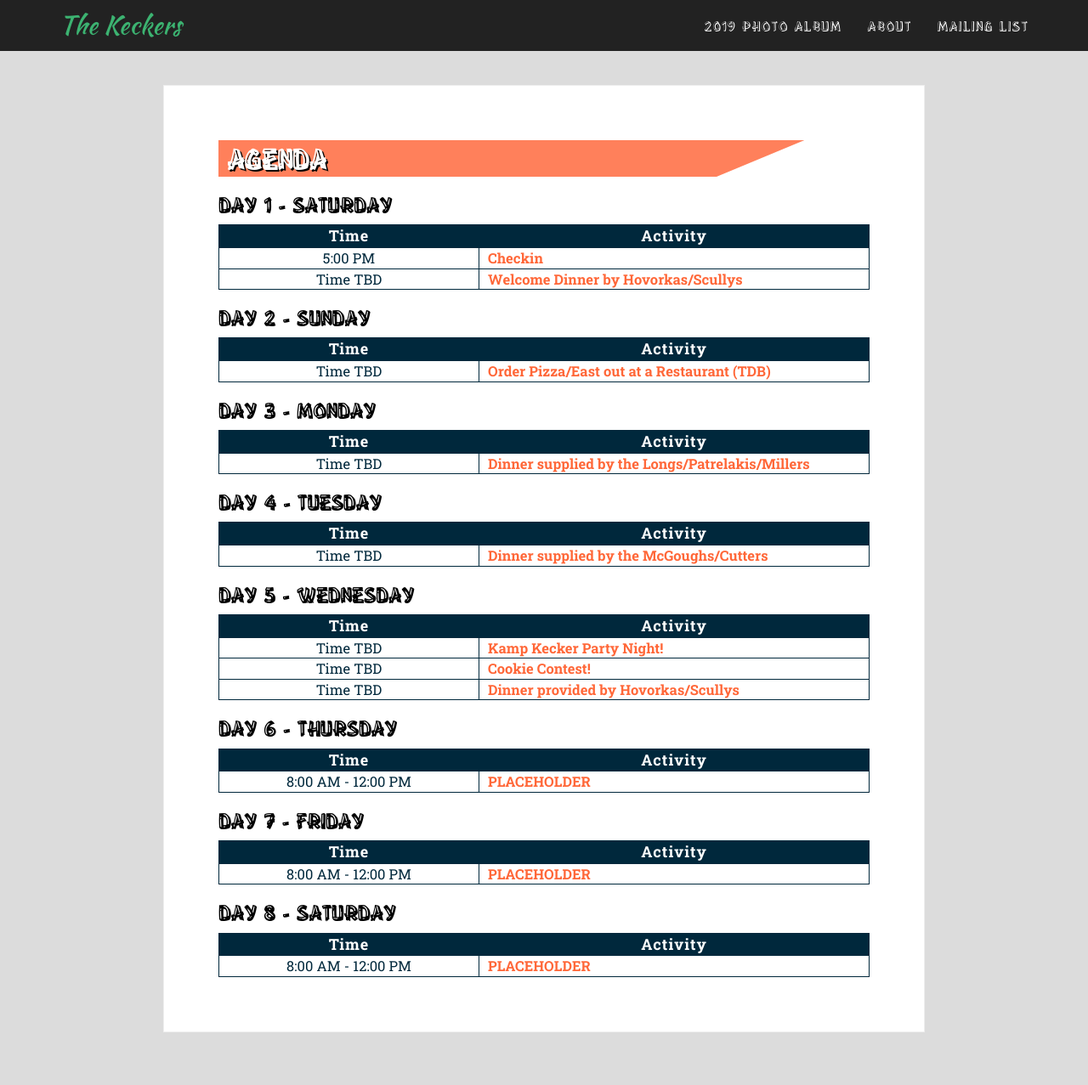
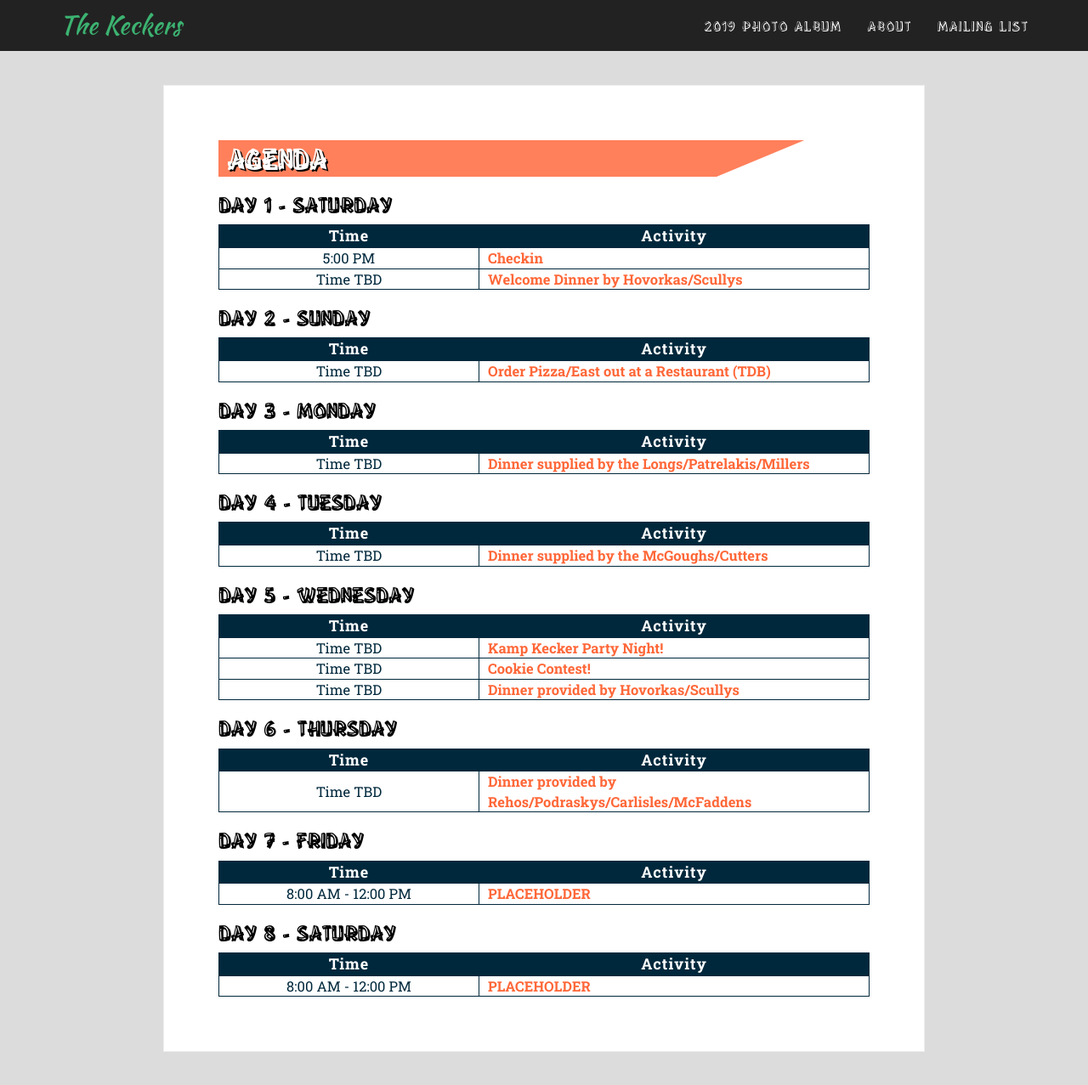
Before and after one commit to xb4r7x/xb4r7x.github.io, a Jekyll site: the page built from _2017_pages/agenda.html, in a window 1280 px wide and 1388 px high. Shown: the top 1277 px of the window at 85% size. Built offline with Jekyll 4.4.1, drawn with Linux system fonts in a browser that asks for light colours; some web fonts are replaced.

Commit message:
Update agendas_6.yml

```diff
--- a/_data/twenty_17/agendas_6.yml
+++ b/_data/twenty_17/agendas_6.yml
@@ -1,5 +1,5 @@
-- time: 8:00 AM - 12:00 PM
-  info: "<b>PLACEHOLDER</b>"
+- time: Time TBD
+  info: "<b>Dinner provided by Rehos/Podraskys/Carlisles/McFaddens</b>"
 
 #- time: 12:00 PM - 3:00 PM
 #  info: "<u>Title</u><br><b>Name</b><br><i>Position</i><br><br>Topic"
```
